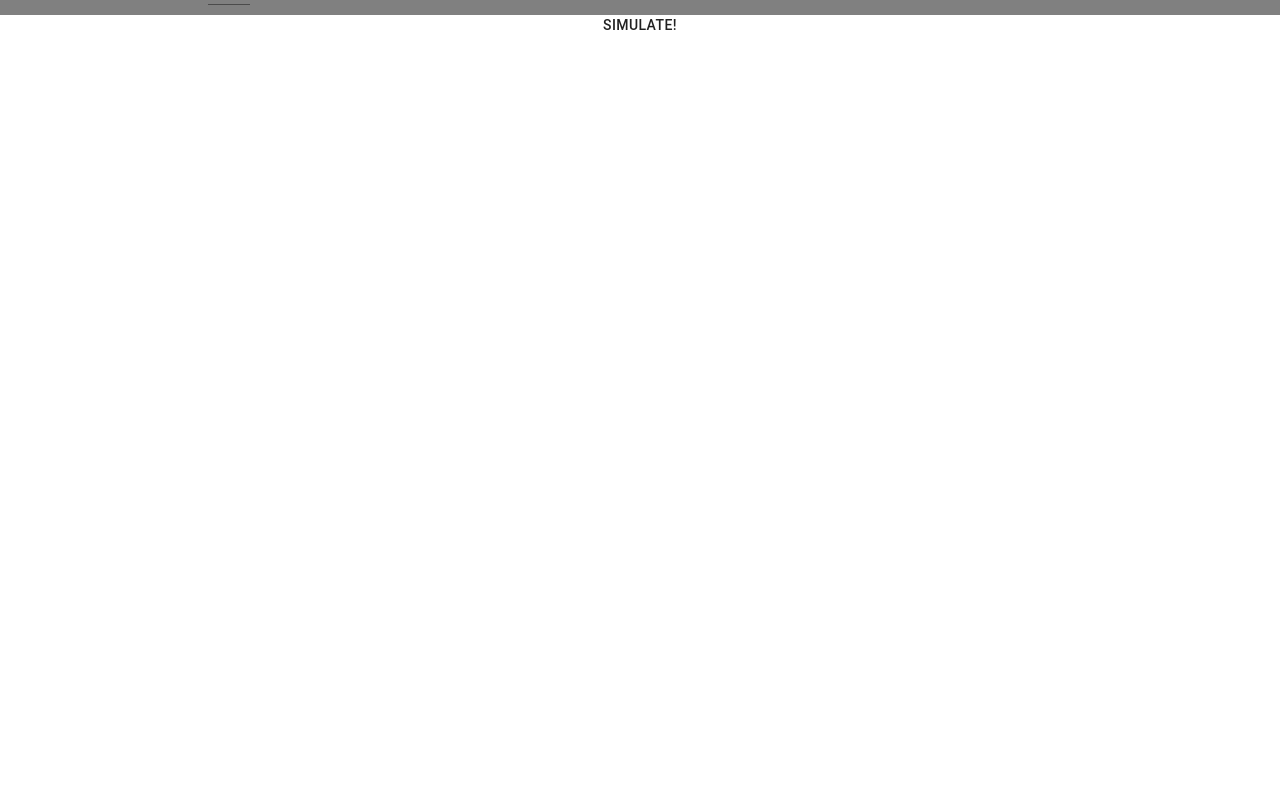
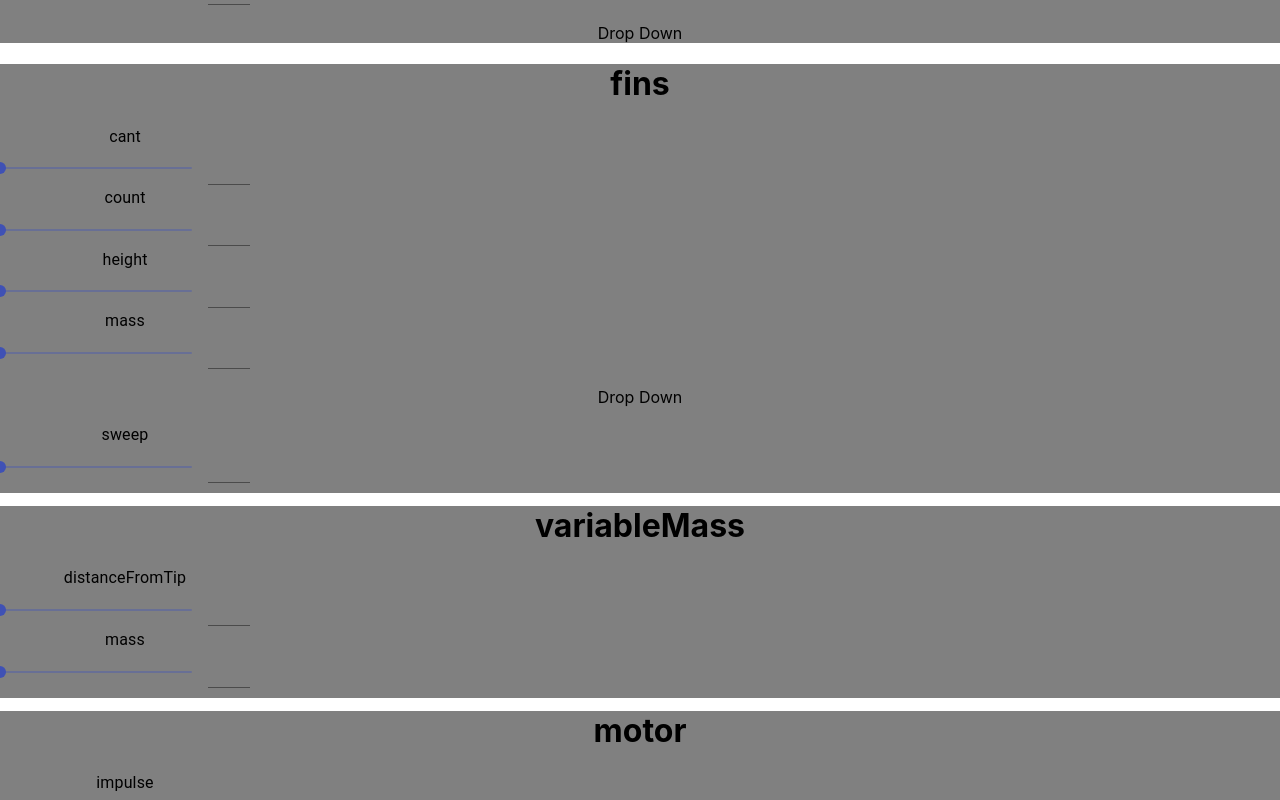
Before and after one commit to thetimmorland/RocketSim, a React (Create React App) app in the folder rsim-ui/: page / in a window 1280 px wide. Shown: the part 260-1060 px from the top of the page. Before the commit the page ends 800 px from the top, so only its background shows below. Built offline with nearby package versions, Linux system fonts and the light colour scheme.

Commit message:
use complete and updated schema

```diff
--- a/rsim-ui/src/App.js
+++ b/rsim-ui/src/App.js
@@ -4,7 +4,7 @@ import './App.css';
 import InputFactors from "./InputFactors";
 import { Button } from '@material-ui/core';
 
-const inputsStructure_incomplete_manual = [
+const inputsStructure_manual = [
   {
     header: "body",
     inputs: [
@@ -20,91 +20,99 @@ const inputsStructure_incomplete_manual = [
       {
         name: "mass",
       },
+      {
+        name: "material",
+      },
     ],
   },
+  {
+    header: "fins",
+    inputs: [
+      {
+        name: "cant",
+      },
+      {
+        name: "count",
+      },
+      {
+        name: "height",
+      },
+      {
+        name: "mass",
+      },
+      {
+        name: "material",
+      },
+      {
+        name: "sweep",
+      },
+    ],
+  },
+  {
+    header: "variableMass",
+    inputs: [
+      {
+        name: "distanceFromTip",
+      },
+      {
+        name: "mass",
+      },
+    ],
+  },
+  {
+    header: "motor",
+    inputs: [
+      {
+        name: "impulse",
+      },
+      {
+        name: "mass",
+      },
+    ],
+  },
+  {
+    header: "noseCone",
+    inputs: [
+      {
+        name: "length",
+      },
+      {
+        name: "mass",
+      },
+      {
+        name: "material",
+      },
+    ],
+  },
+
 ];
 
+/*
 const fromReadMe = {
-  "body": {
-    "diameter": 0.04,
-    "length": 0.4,
-    "mass": 0.01
+  'body': {
+        'diameter': positiveFloat,
+        'length': positiveFloat,
+        'mass': positiveFloat,
+        'material': validMaterial,
+  }, 'fins': {
+        'cant': positiveFloat,
+        'count': positiveFloat,
+        'height': positiveFloat,
+        'mass': positiveFloat,
+        'material': validMaterial,
+        'sweep': positiveFloat,
+  }, 'variableMass': {
+        'distanceFromTip': positiveFloat,
+        'mass': positiveFloat,
+  }, 'motor' : {
+        'impulse': positiveFloat,
+        'mass': positiveFloat,
+  }, 'noseCone': {
+        'length': positiveFloat,
+        'mass': positiveFloat,
+        'material': validMaterial,
   },
-  "fins": {
-    "sweep": 39.8,
-    "count": 3,
-    "height": 0.03,
-    "mass": 0.02,
-    "sweep": 0.025
-  },
-  "variableMass": {
-    "distanceFromTip": 0.2,
-    "mass": 0.01
-  },
-  "motor": {
-    "impulse": 15,
-    "mass": 0.09
-  },
-  "noseCone": {
-    "length": 0.06,
-    "mass": 0.012
-  }
 };
-/*
-const transformToPrefferedFormat = structure => {
-  result = [];
-  for(const header in structure) {
-    const names = structure[header];
-    const inputs = [];
-    for(const name in names) {
-      inputs.push({
-        name,
-        min: undefined,
-        step: undefined,
-        max: undefined,
-        value: names[name],
-      })
-    }
-    result.push({
-      header,
-      inputs,
-    })
-  }
-}
-*/
-/*
-{
-	'body': {
-		'length',
-		'diameter',
-		'mass',
-	},
-
-	'fins': {
-		// modeling fins as trapazoids for now
-		'count',
-		'cant,
-		'height',
-		'sweep',
-		'mass',
-	},
-
-	'noseCone': {
-		// modeling nose cone as triangular cone
-		'length',
-		'mass',
-	},
-
-	'motor': {
-		'impulse',
-		'mass',
-	}
-
-	massVariable':{
-		'msss',
-		'distanceFromTip',
-	}
-}
 */
 
 const simulate = state => {
@@ -123,10 +131,10 @@ const simulate = state => {
   })
   .then(res => res.json())
   .then(res => console.log(res));
-}
+};
 
 export default function App() {
-  const [state, setState] = React.useState(inputsStructure_incomplete_manual);
+  const [state, setState] = React.useState(inputsStructure_manual);
   const setInputFactor = factor => {
     const newState = [
       ...state,
--- a/rsim-ui/src/InputFactors.js
+++ b/rsim-ui/src/InputFactors.js
@@ -22,7 +22,10 @@ export default function InputFactors(props) {
         backgroundColor: "grey",
     }}>
         <h1>{props.header}</h1>
-        {props.inputs.map(input => <InputSlider key={input.name} {...input} setInput={setInput}/>)}
+        {props.inputs.map(input =>
+          input.name !== "material"
+            ? <InputSlider key={input.name} {...input} setInput={setInput}/>
+            : <p>Drop Down</p>)}
     </div>
   );
 }
```
